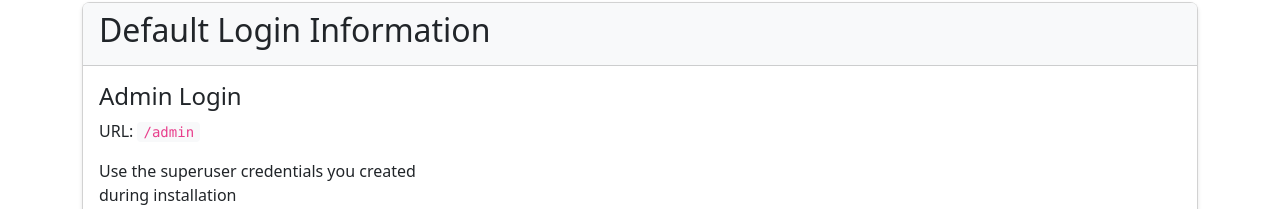
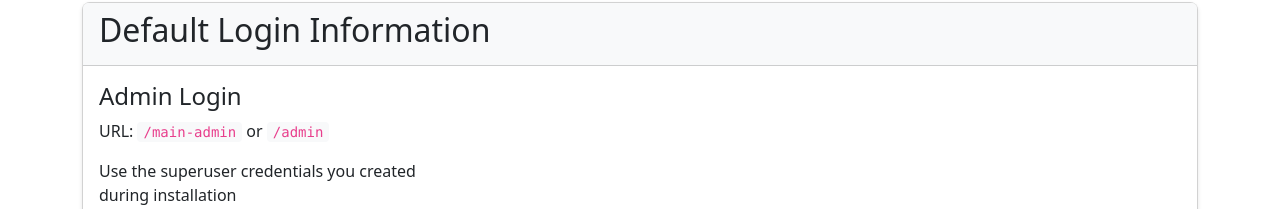
Before and after one commit to halazab/halazab.github.io, a plain HTML site: page index.html in a window 1280 px wide. Shown: the part 1327-1536 px from the top of the page. Drawn offline with nearby package versions, Linux system fonts and the light colour scheme.

Commit message:
Update index.html

```diff
--- a/index.html
+++ b/index.html
@@ -157,7 +157,7 @@
                 <div class="row">
                     <div class="col-md-4">
                         <h4>Admin Login</h4>
-                        <p>URL: <code>/admin</code></p>
+                        <p>URL: <code>/main-admin</code> or <code>/admin</code></p>
                         <p>Use the superuser credentials you created during installation</p>
                     </div>
                  <div class="row">
```
